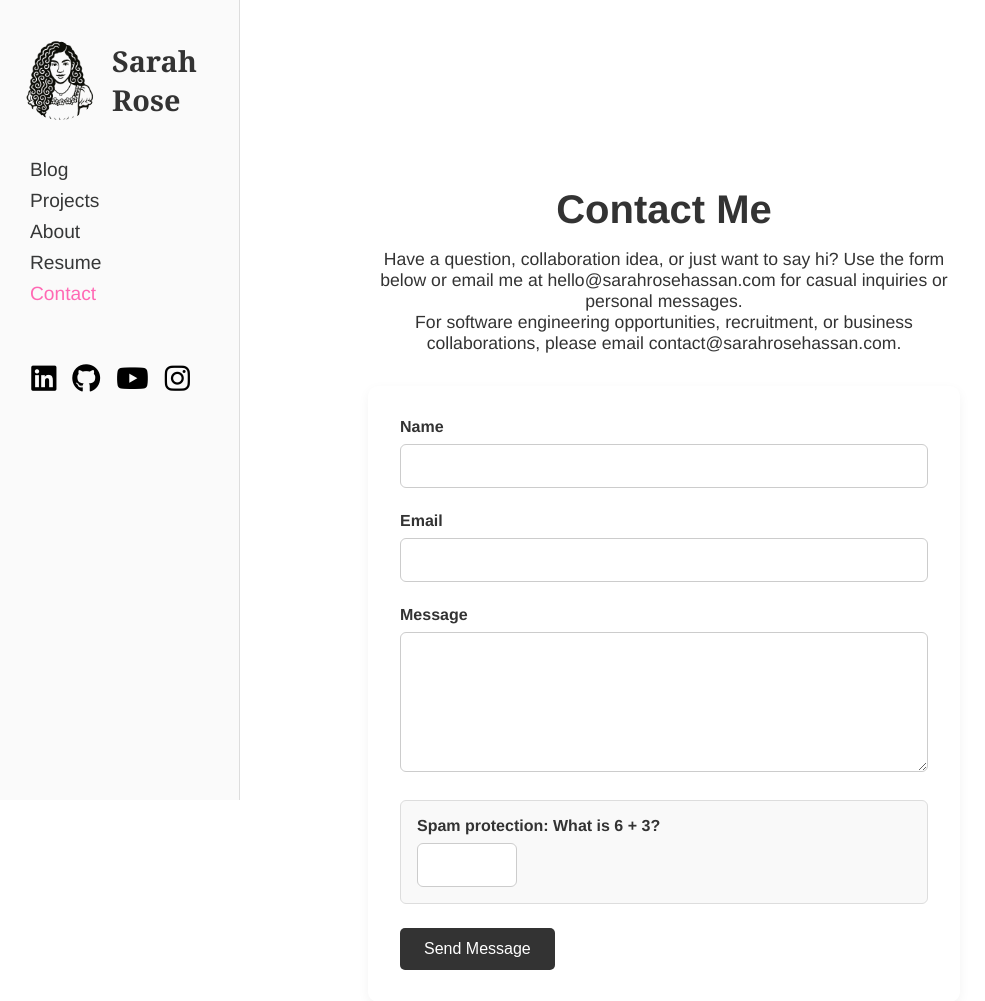
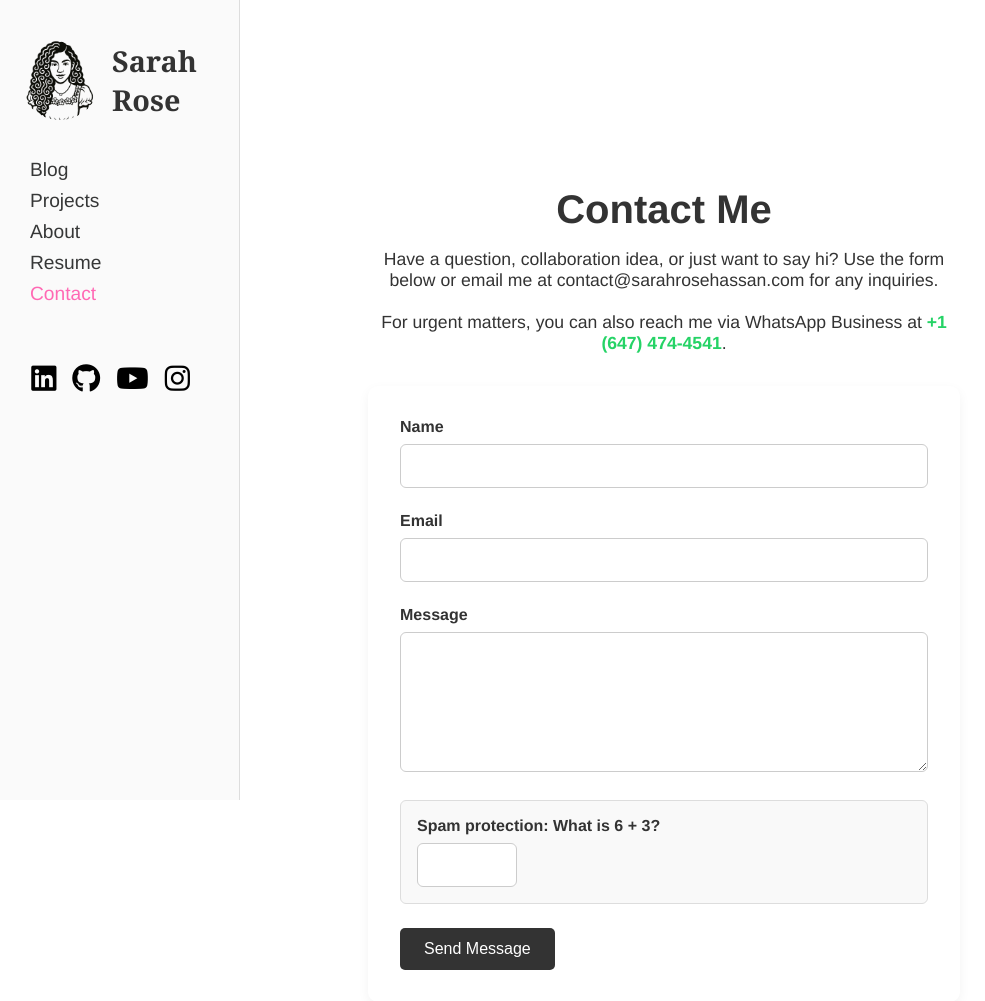
Before and after one commit to sarahrosehassan/sarahrosehassan-website, a PHP site: page /contact.php in a window 1280 px wide. Shown: the top 1001 px of the page, without its empty margins (0-985 px from the left). Run offline with PHP 8.4, Linux system fonts and the light colour scheme.

Commit message:
Update contact information
- Consolidate to single email: contact@sarahrosehassan.com
- Add WhatsApp Business number: +1 (647) 474-4541
- Style WhatsApp link with green color
- Simplify contact messaging

```diff
--- a/contact.php
+++ b/contact.php
@@ -75,6 +75,17 @@
       width: 100px;
       margin-bottom: 0;
     }
+
+    .whatsapp-link {
+      color: #25D366;
+      font-weight: bold;
+    }
+
+    .whatsapp-link:hover {
+      color: #128C7E;
+    }
+      margin-bottom: 0;
+    }
   </style>
 </head>
 <body>
@@ -82,8 +93,9 @@
     <h1>Contact Me</h1>
     <p>
       Have a question, collaboration idea, or just want to say hi?
-      Use the form below or email me at <a href="mailto:hello@sarahrosehassan.com">hello@sarahrosehassan.com</a> for casual inquiries or personal messages.<br>
-      For software engineering opportunities, recruitment, or business collaborations, please email <a href="mailto:contact@sarahrosehassan.com">contact@sarahrosehassan.com</a>.
+      Use the form below or email me at <a href="mailto:contact@sarahrosehassan.com">contact@sarahrosehassan.com</a> for any inquiries.<br><br>
+
+      For urgent matters, you can also reach me via WhatsApp Business at <a href="https://wa.me/16474744541" target="_blank" class="whatsapp-link">+1 (647) 474-4541</a>.
     </p>
 
 
@@ -139,7 +151,7 @@
           if (isSpamContent($message, $name, $email)) {
             echo "<div class='error'>Your message appears to contain spam content. Please revise and try again.</div>";
           } else {
-            $to = "hello@sarahrosehassan.com";
+            $to = "contact@sarahrosehassan.com";
             $subject = "New Contact Form Submission from $name";
             $body = "Name: $name\nEmail: $email\n\nMessage:\n$message\n\nSubmitted from IP: " . $_SERVER['REMOTE_ADDR'];
             $headers = "From: Sarah Rose Website <sarapnlc@server113.web-hosting.com>\r\n";
```
